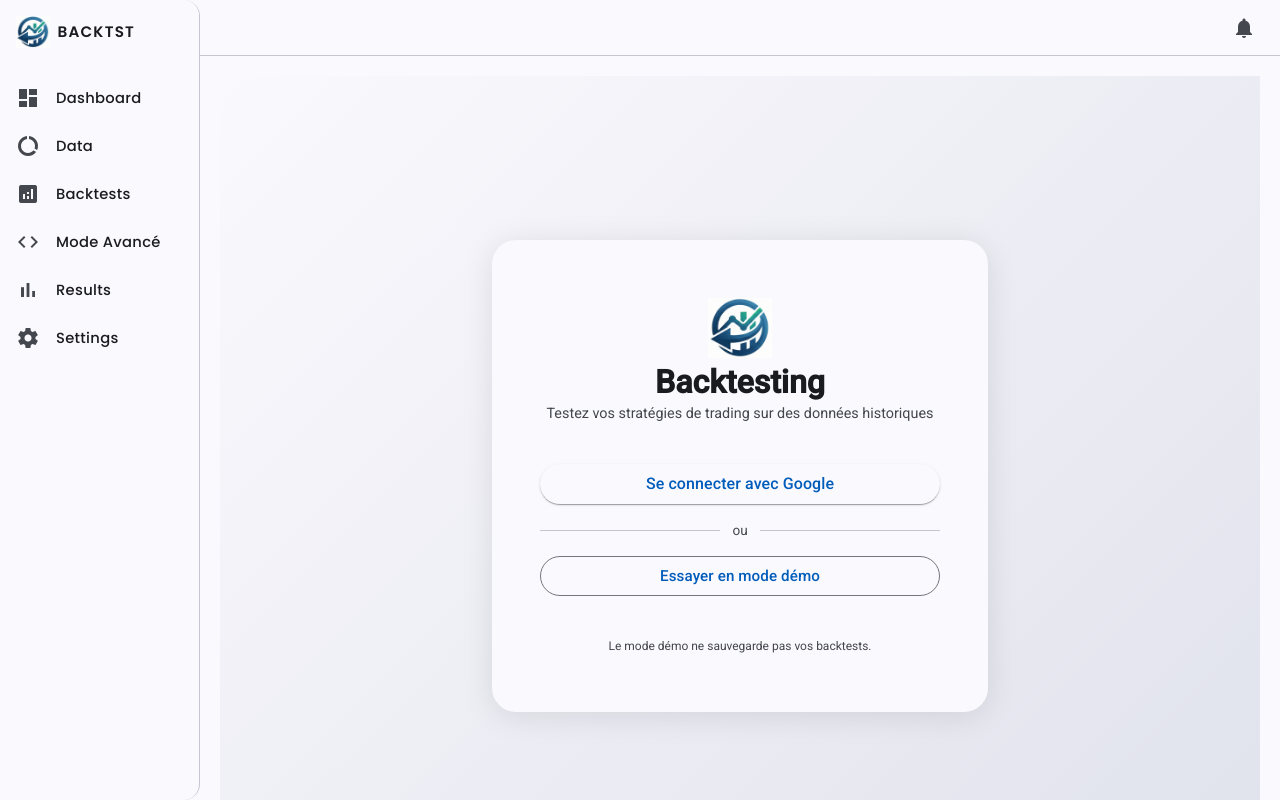
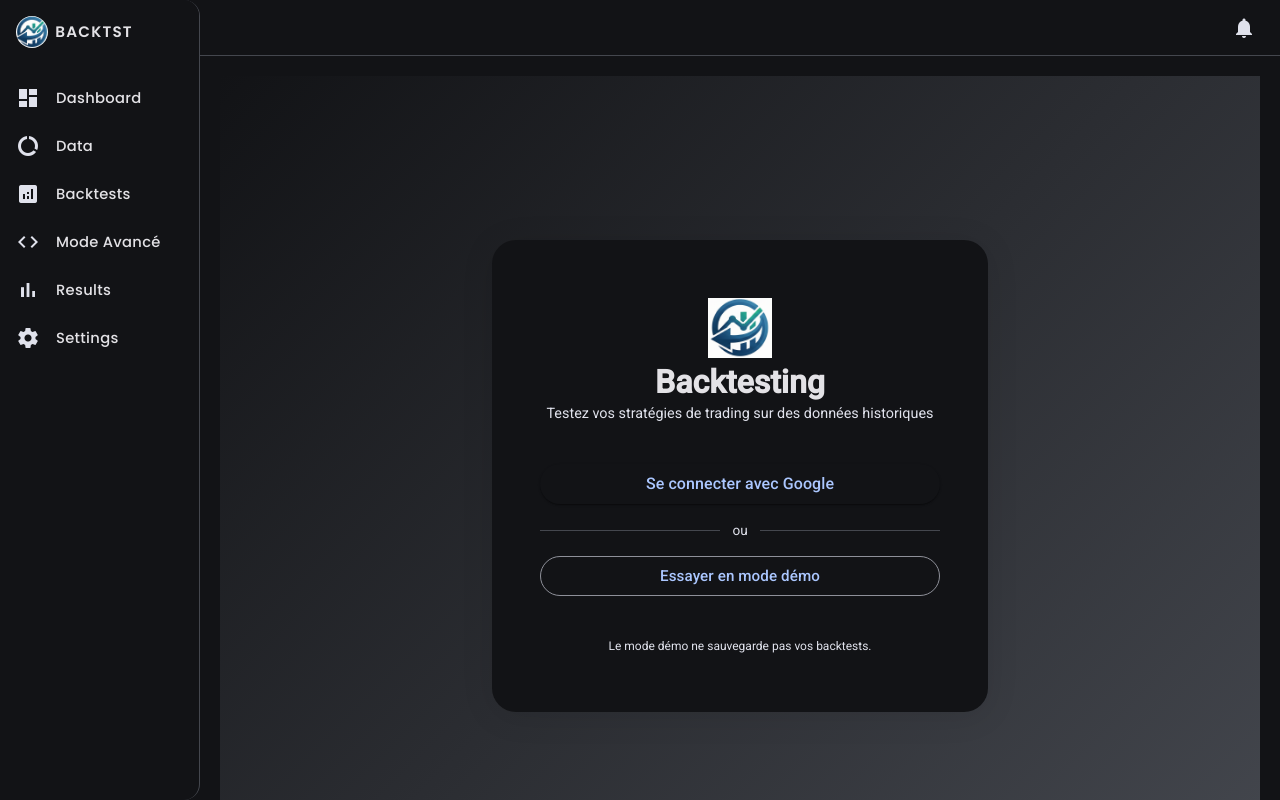
Before and after one commit to NeilKiuc/Backtesting-website, an Angular app in the folder frontend/: page /login in a window 1280 px wide. Built offline with nearby package versions, Linux system fonts and the light colour scheme.

Commit message:
fix(ui): dark mode appliqué au démarrage (clé app-settings, défaut sombre), logo circulaire, fin du cadre blanc autour des charts

```diff
--- a/frontend/src/app/app.ts
+++ b/frontend/src/app/app.ts
@@ -9,7 +9,23 @@ import { Navbar } from './components/navbar/navbar';
 })
 export class App implements OnInit {
   ngOnInit() {
-    const saved = localStorage.getItem('theme');
-    document.body.classList.toggle('dark-theme', saved === 'dark');
+    // Le thème est enregistré par la page Settings dans la clé 'app-settings'
+    // (objet JSON). Défaut : sombre (l'application est conçue dark-first).
+    let theme: 'light' | 'dark' = 'dark';
+    try {
+      const raw = localStorage.getItem('app-settings');
+      if (raw) {
+        const prefs = JSON.parse(raw);
+        if (prefs?.theme === 'light' || prefs?.theme === 'dark') {
+          theme = prefs.theme;
+        }
+      }
+    } catch {
+      /* app-settings corrompu : on garde le défaut sombre */
+    }
+
+    const isDark = theme === 'dark';
+    document.body.classList.toggle('dark-theme', isDark);
+    document.documentElement.classList.toggle('dark-theme', isDark);
   }
 }
--- a/frontend/src/app/components/navbar/navbar.scss
+++ b/frontend/src/app/components/navbar/navbar.scss
@@ -152,9 +152,9 @@
 
 	img {
 		height: 32px;
-		width: auto;
-		max-width: 140px;
-		object-fit: contain;
+		width: 32px;
+		border-radius: 50%;
+		object-fit: cover;
 		display: block;
 
 	}
```
